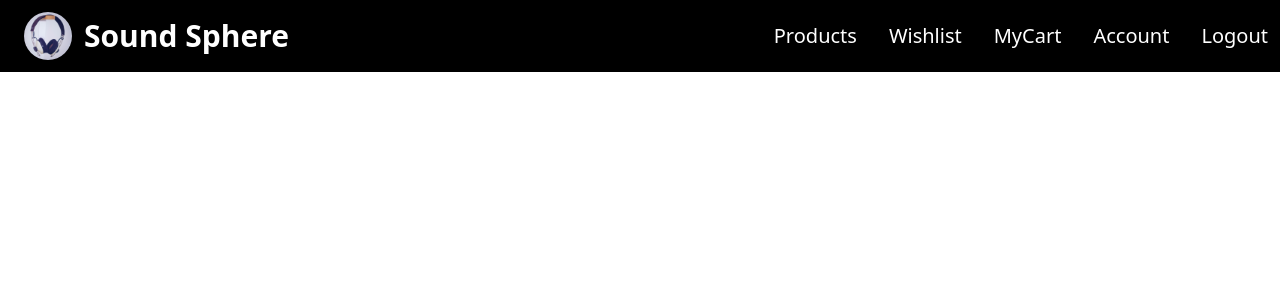
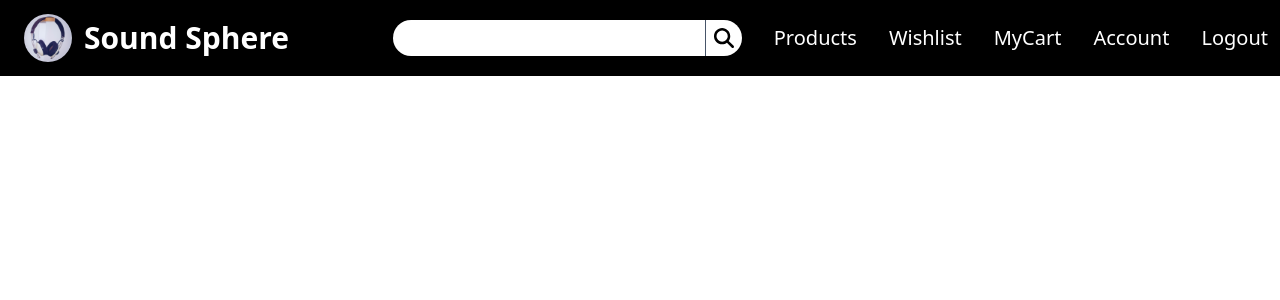
Before and after one commit to Aayush259/E-Commerce, a React (Vite) app: page / in a window 1280 px wide. Shown: the top 300 px of the page. Built offline with nearby package versions, Linux system fonts and the light colour scheme.

Commit message:
Added searcg bar

```diff
--- a/package.json
+++ b/package.json
@@ -10,6 +10,11 @@
     "preview": "vite preview"
   },
   "dependencies": {
+    "@fortawesome/fontawesome-svg-core": "^6.6.0",
+    "@fortawesome/free-brands-svg-icons": "^6.6.0",
+    "@fortawesome/free-regular-svg-icons": "^6.6.0",
+    "@fortawesome/free-solid-svg-icons": "^6.6.0",
+    "@fortawesome/react-fontawesome": "^0.2.2",
     "prop-types": "^15.8.1",
     "react": "^18.3.1",
     "react-dom": "^18.3.1",
--- a/src/App.jsx
+++ b/src/App.jsx
@@ -2,6 +2,12 @@ import React, { Suspense } from 'react';
 import Nav from './components/Nav.jsx';
 import Loader from './components/Loader.jsx';
 import { Outlet } from 'react-router-dom';
+import { FontAwesomeIcon } from '@fortawesome/react-fontawesome';
+import { library } from '@fortawesome/fontawesome-svg-core';
+import { fas } from '@fortawesome/free-solid-svg-icons';
+import { fab } from '@fortawesome/free-brands-svg-icons';
+
+library.add(fas, fab);
 
 export default function App() {
 
--- a/src/components/Nav.jsx
+++ b/src/components/Nav.jsx
@@ -1,7 +1,8 @@
 import React, { useEffect, useState } from 'react';
 import appLogo from '../images/app-logo.jpg';
-import { Link, NavLink } from 'react-router-dom';
-import NavigationLink from './NavigationLink';
+import { Link } from 'react-router-dom';
+import NavigationLink from './NavigationLink.jsx';
+import Search from './Search.jsx';
 
 export default function Nav() {
 
@@ -69,7 +70,7 @@ export default function Nav() {
                 <img
                     src={appLogo}
                     alt="Sound sphere"
-                    className="w-12 rounded-full m-3"
+                    className="w-12 rounded-full m-3 mxl-0"
                 />
                 <p className="text-xl font-semibold text-white sm:text-3xl">
                     Sound Sphere
@@ -91,8 +92,9 @@ export default function Nav() {
             </button>
 
             <div
-                className={`text-white text-lg font-medium sm:text-xl flex flex-col lg:flex-row gap-0 lg:gap-8 absolute left-0 lg:static bg-black w-[100vw] lg:w-fit px-0 lg:py-0 duration-1000 py-0 ${hamActive ? "py-4 top-[72px]" : "top-[-100vh]"}`}
+                className={`text-white text-lg font-medium sm:text-xl flex flex-col items-center lg:flex-row gap-0 lg:gap-8 absolute left-0 lg:static bg-black w-[100vw] lg:w-fit px-0 lg:py-0 duration-1000 py-0 ${hamActive ? "py-4 top-[72px]" : "top-[-100vh]"}`}
             >
+                <Search />
                 {
                     navigationLinks.map(link => (
                         <NavigationLink key={link['linkText']} linkText={link['linkText']} linkTo={link['linkTo']} />
--- /dev/null
+++ b/src/components/Search.jsx
@@ -0,0 +1,16 @@
+import React from 'react';
+import { FontAwesomeIcon } from '@fortawesome/react-fontawesome';
+
+export default function Search() {
+
+    return (
+        <div className="bg-white max-w-[90%] mx-auto my-5 rounded-3xl text-black font-normal overflow-hidden flex flex-row items-center justify-center">
+            <label htmlFor="searchBar">
+                <input id="searchBar" type="text" className="bg-transparent flex-grow py-1 px-2" />
+            </label>
+            <button className="bg-transparent p-1 px-2 hover:opacity-75 border-l border-slate-600">
+                <FontAwesomeIcon icon="fa-solid fa-magnifying-glass" />
+            </button>
+        </div>
+    );
+};
```
Also changed, not shown: 1 other file (tests, documents, lock files or other folders).
